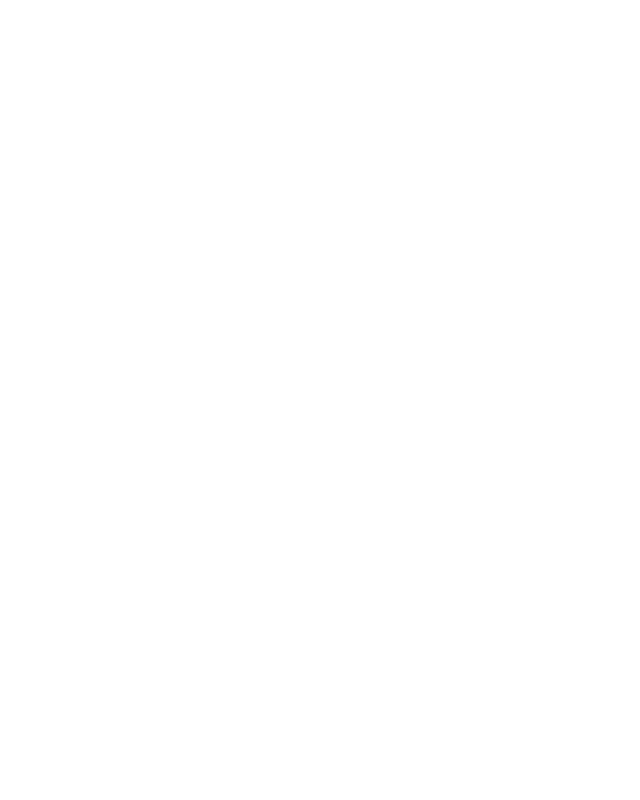
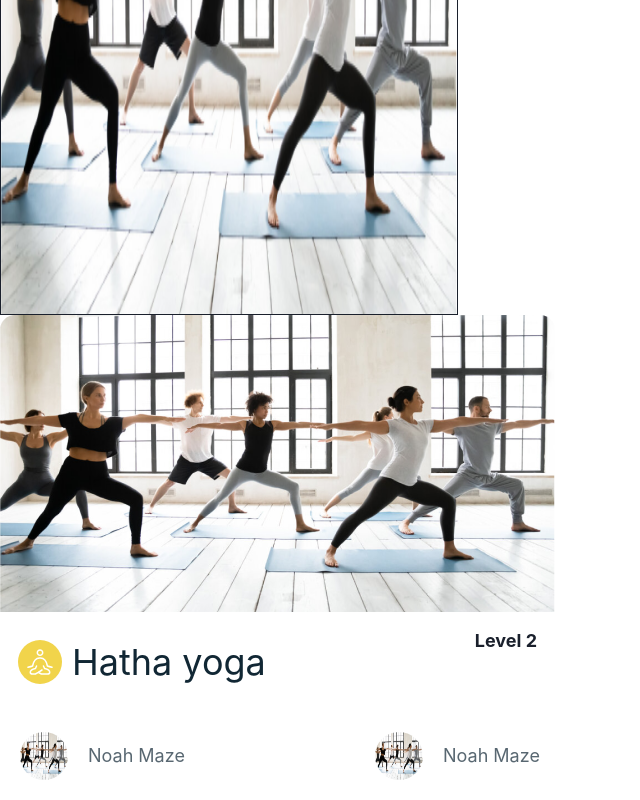
Before and after one commit to antaresdevlight/yoga, a Next.js app: page /tests in a window 1280 px wide. Shown: the part 2141-2941 px from the top of the page, without its empty margins (0-640 px from the left). Before the commit the page ends 1882 px from the top, so only its background shows below. Built offline with nearby package versions, Linux system fonts and the light colour scheme.

Commit message:
summary card

```diff
--- a/pages/tests/index.tsx
+++ b/pages/tests/index.tsx
@@ -8,6 +8,9 @@
 import HorizontalImage from "@/src/components/HorizontalImage";
 import CircleImage from "@/src/components/CircleImage";
 import CourseCard from "@/src/components/CourseCard";
+import VerticalImage from "@/src/components/VerticalImage";
+import SummaryCard from "@/src/components/SummaryCard";
+
 function Tests() {
     return (
         <div>
@@ -21,6 +24,8 @@
             <HorizontalImage/>
             <CircleImage/>
             <CourseCard/>
+            <VerticalImage/>
+            <SummaryCard/>
 
         </div>
     )
--- /dev/null
+++ b/src/components/SummaryCard/index.tsx
@@ -0,0 +1,98 @@
+import { Flex, Text } from "@chakra-ui/react";
+import Image from "next/image";
+import imagen4 from "src/assets/imagen4.png";
+function SummaryCard() {
+  return (
+    <Flex borderRadius="15px" w="555px" direction="column">
+      <Image src={imagen4} width={555} height={297} alt="imagen4" />
+
+      <Flex
+        justifyContent="space-between"
+        paddingLeft="18px"
+        paddingRight="18px"
+        paddingTop="18px"
+        paddingBottom="18px"
+      >
+        <Flex alignItems="center" >
+          <svg
+            xmlns="http://www.w3.org/2000/svg"
+            width="44"
+            height="44"
+            viewBox="0 0 44 44"
+            fill="none"
+          >
+            <circle cx="22" cy="22" r="22" fill="#F1D44B" />
+            <path
+              d="M25.428 26.0054L26.572 28.4654C26.572 28.4654 31.7147 29.5574 31.7147 32.1547C31.7147 34 29.4267 34 29.4267 34H23.3334L20.3334 32.3334"
+              stroke="white"
+              stroke-width="1.5"
+              stroke-linecap="round"
+              stroke-linejoin="round"
+            />
+            <path
+              d="M18.5719 26.0054L17.4293 28.4654C17.4293 28.4654 12.2853 29.5574 12.2853 32.1547C12.2853 34 14.5733 34 14.5733 34H17.3333L20.3333 32.3334L23.9999 30"
+              stroke="white"
+              stroke-width="1.5"
+              stroke-linecap="round"
+              stroke-linejoin="round"
+            />
+            <path
+              d="M10 27.2345C10 27.2345 12.8573 26.6199 14.572 26.0052C16.2853 17.3945 21.4267 18.0092 22 18.0092C22.572 18.0092 27.7147 17.3945 29.428 26.0052C31.1427 26.6185 34 27.2345 34 27.2345"
+              stroke="white"
+              stroke-width="1.5"
+              stroke-linecap="round"
+              stroke-linejoin="round"
+            />
+            <path
+              d="M22 15.3333C22.7073 15.3333 23.3856 15.0524 23.8857 14.5523C24.3858 14.0522 24.6667 13.3739 24.6667 12.6667C24.6667 11.9594 24.3858 11.2811 23.8857 10.781C23.3856 10.281 22.7073 10 22 10C21.2928 10 20.6145 10.281 20.1144 10.781C19.6143 11.2811 19.3334 11.9594 19.3334 12.6667C19.3334 13.3739 19.6143 14.0522 20.1144 14.5523C20.6145 15.0524 21.2928 15.3333 22 15.3333Z"
+              stroke="white"
+              stroke-width="1.5"
+              stroke-linecap="round"
+              stroke-linejoin="round"
+            />
+          </svg>
+          <Text
+            margin="10px"
+            fontSize="36px"
+            fontWeight="400"
+            lineHeight="normal"
+            color="#112734"
+          >
+            Hatha yoga
+          </Text>
+        </Flex>
+
+        <Flex>
+          <Text fontSize="18px" fontWeight="700" lineHeight="normal" color="rgba(17, 39, 52, 0.70">
+            Level 2
+          </Text>
+        </Flex>
+      </Flex>
+
+     <Flex justifyContent="space-between">
+      <Flex  w="200px" alignItems="center">
+        <Flex borderRadius="full" w="48px" h="48px"  margin="20px" overflow="hidden">
+          <Image src={imagen4} width={48} height={48} alt="" />
+        </Flex>
+
+        <Flex>
+            <Text fontSize="18px" fontWeight="400" lineHeight="normal" color="rgba(17, 39, 52, 0.70)">Noah Maze</Text>
+        </Flex>
+      </Flex>
+
+      <Flex  w="200px" alignItems="center">
+        <Flex borderRadius="full" w="48px" h="48px"  margin="20px" overflow="hidden">
+          <Image src={imagen4} width={48} height={48} alt="" />
+        </Flex>
+
+        <Flex>
+            <Text fontSize="18px" fontWeight="400" lineHeight="normal" color="rgba(17, 39, 52, 0.70)">Noah Maze</Text>
+        </Flex>
+      </Flex>
+      </Flex>
+
+    </Flex>
+  );
+}
+
+export default SummaryCard;
--- /dev/null
+++ b/src/components/VerticalImage/index.tsx
@@ -0,0 +1,13 @@
+import { Flex } from "@chakra-ui/react";
+import Image from "next/image";
+import imagen4 from "src/assets/imagen4.png";
+
+function VerticalImage() {
+    return(
+        <Flex border="1px" w="458px" h="574px">
+            <Image src={imagen4} width={458} height={574} alt="" />
+        </Flex>
+    )
+}
+
+export default VerticalImage
```
Also changed, not shown: src/assets/imagen4.png (added).
